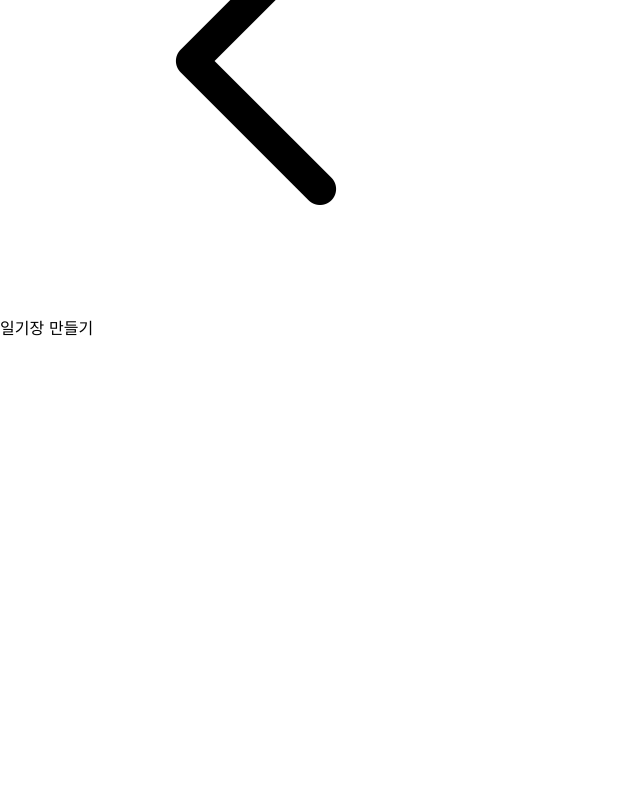
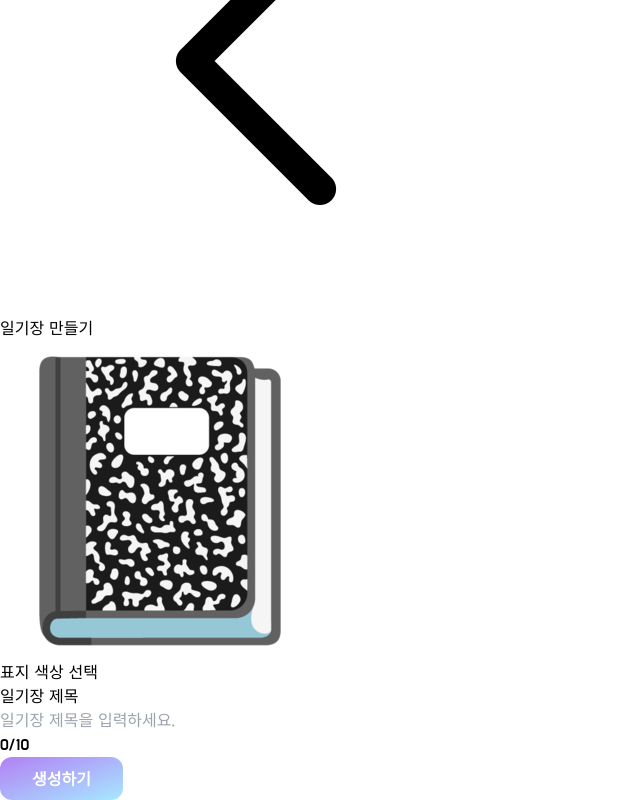
Before and after one commit to sojinjang/podo-log, a React (Create React App) app in the folder client/: page /new-diary in a window 1280 px wide. Shown: the part 195-995 px from the top of the page, without its empty margins (0-640 px from the left). Before the commit the page ends 800 px from the top, so only its background shows below. Built offline with nearby package versions, Linux system fonts and the light colour scheme.

Commit message:
[#14] :sparkles: feat: 일기장 만들기 페이지 컴포넌트들 조립

```diff
--- a/client/src/pages/NewDiary.tsx
+++ b/client/src/pages/NewDiary.tsx
@@ -3,12 +3,29 @@ import React from "react";
 import { PinkPurpleBackground } from "src/components/common/Backgrounds";
 import BackButton from "src/components/common/BackButton";
 import PageTitle from "src/components/common/PageTitle";
+import DiaryIcon from "src/components/new-diary/DiaryIcon";
+import ColorSelectContainer from "src/components/new-diary/ColorSelectContainer";
+import ContainerTitle from "src/components/new-diary/ContainerTitle";
+import DiaryTitleInputContainer from "src/components/new-diary/DiaryTitleInputContainer";
+import PurpleButton from "src/components/common/PurpleButton";
 
 const NewDiary = () => {
   return (
     <PinkPurpleBackground>
       <BackButton />
-      <PageTitle title="일기장 만들기"></PageTitle>
+      <PageTitle title="일기장 만들기" />
+      <DiaryIcon />
+      <ContainerTitle>표지 색상 선택</ContainerTitle>
+      <ColorSelectContainer />
+      <ContainerTitle>일기장 제목</ContainerTitle>
+      <DiaryTitleInputContainer />
+      <PurpleButton
+        name="생성하기"
+        cssClass="mt-[5vh]"
+        onClickFunc={() => {
+          console.log();
+        }}
+      />
     </PinkPurpleBackground>
   );
 };
```
